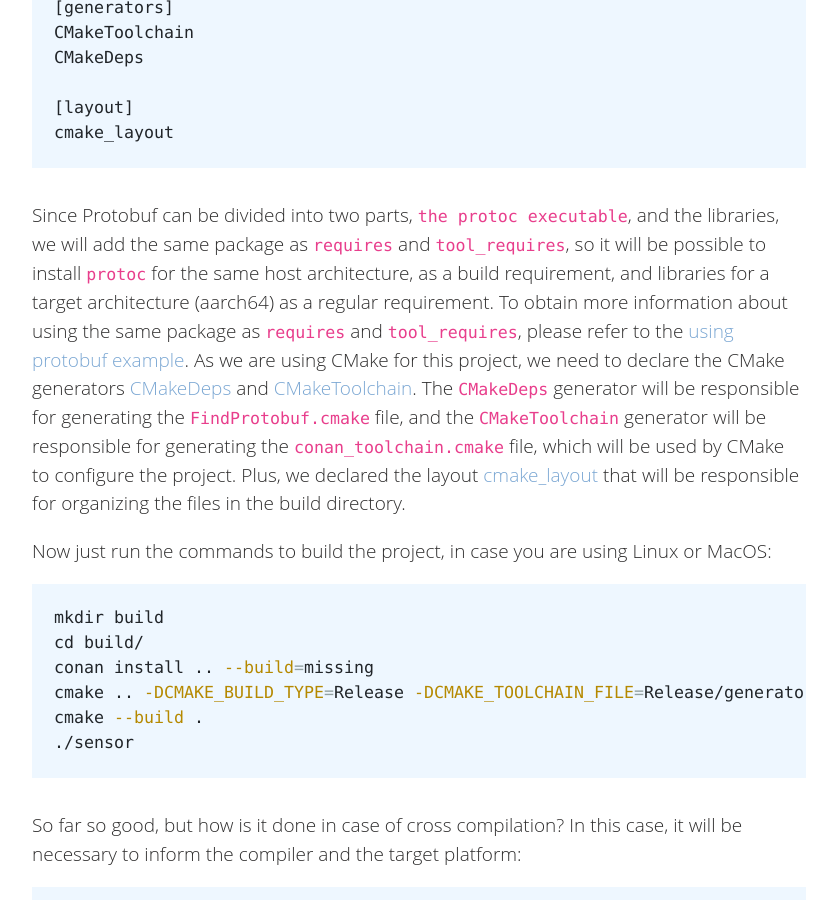
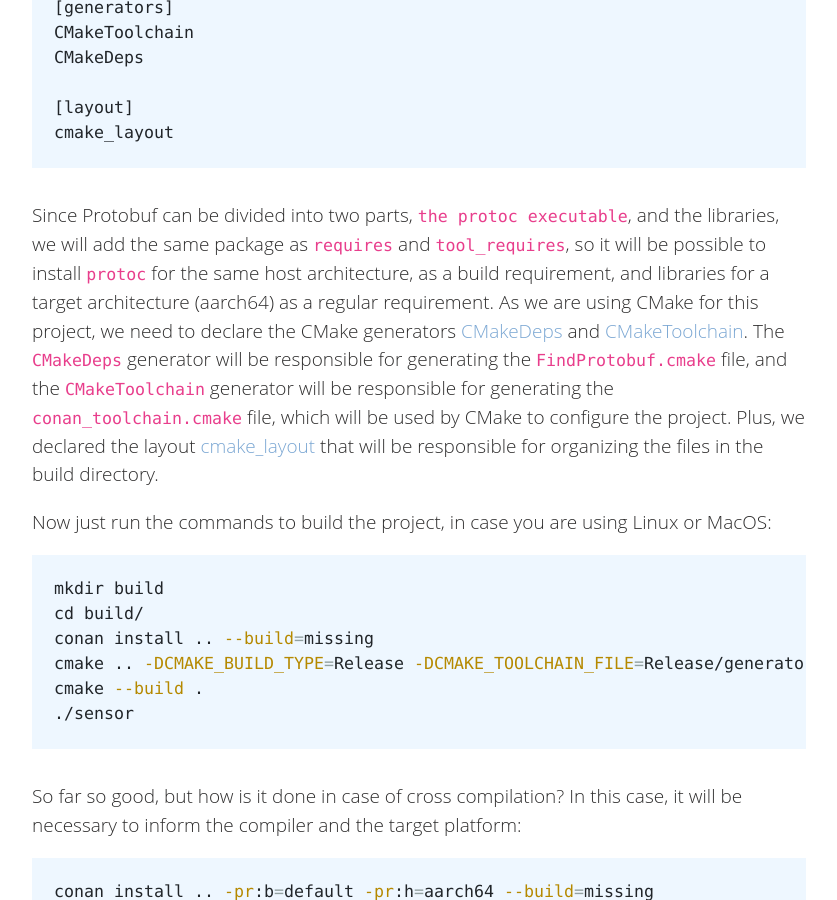
Before and after one commit to conan-io/conan-io.github.io, a Jekyll site: the page built from _posts/2019-03-06-Serializing-your-data-with-Protobuf.markdown, in a window 1280 px wide and 900 px high, scrolled down 5284 px. Shown: the whole window, without its empty margins (20-857 px from the left). Built offline with Jekyll 4.4.1, drawn with Linux system fonts in a browser that asks for light colours; comment, search, counter and statistics services are not loaded; part of the change alters nothing that is shown.

Commit message:
fix not ready link and examples2
Signed-off-by: Uilian Ries <uilianries@gmail.com>

```diff
--- a/_posts/2019-03-06-Serializing-your-data-with-Protobuf.markdown
+++ b/_posts/2019-03-06-Serializing-your-data-with-Protobuf.markdown
@@ -14,7 +14,7 @@ format that can be stored and retrieved by the both sides.
 
 In this blog post, we will discuss the [Protobuf](https://developers.google.com/protocol-buffers)
 (Protocol Buffers), a project that can extend more than a simple library for serialization. The
-entire example presented here is available on [Github](https://github.com/conan-io/examples/tree/master/libraries/protobuf/serialization).
+entire example presented here is available on [Github](https://github.com/conan-io/examples2/tree/main/examples/libraries/protobuf/serialization).
 
 ## What is Protobuf?
 
@@ -217,7 +217,6 @@ cmake_layout
 
 Since Protobuf can be divided into two parts, `the protoc executable`, and the libraries, we will add the same package as `requires` and `tool_requires`, so
 it will be possible to install `protoc` for the same host architecture, as a build requirement, and libraries for a target architecture (aarch64) as a regular requirement.
-To obtain more information about using the same package as `requires` and `tool_requires`, please refer to the [using protobuf example](https://docs.conan.io/2/examples/graph/tool_requires/using_protobuf.html).
 As we are using CMake for this project, we need to declare
 the CMake generators [CMakeDeps](https://docs.conan.io/2/reference/tools/cmake/cmakedeps.html) and [CMakeToolchain](https://docs.conan.io/2/reference/tools/cmake/cmaketoolchain.html). The `CMakeDeps` generator will be responsible for generating the `FindProtobuf.cmake` file, and the `CMakeToolchain` generator will be responsible for generating the `conan_toolchain.cmake` file, which will be used by CMake to configure the project.
 Plus, we declared the layout [cmake_layout](https://docs.conan.io/2/reference/tools/cmake/cmake_layout.html) that will be responsible for organizing the files in the build directory.
```
